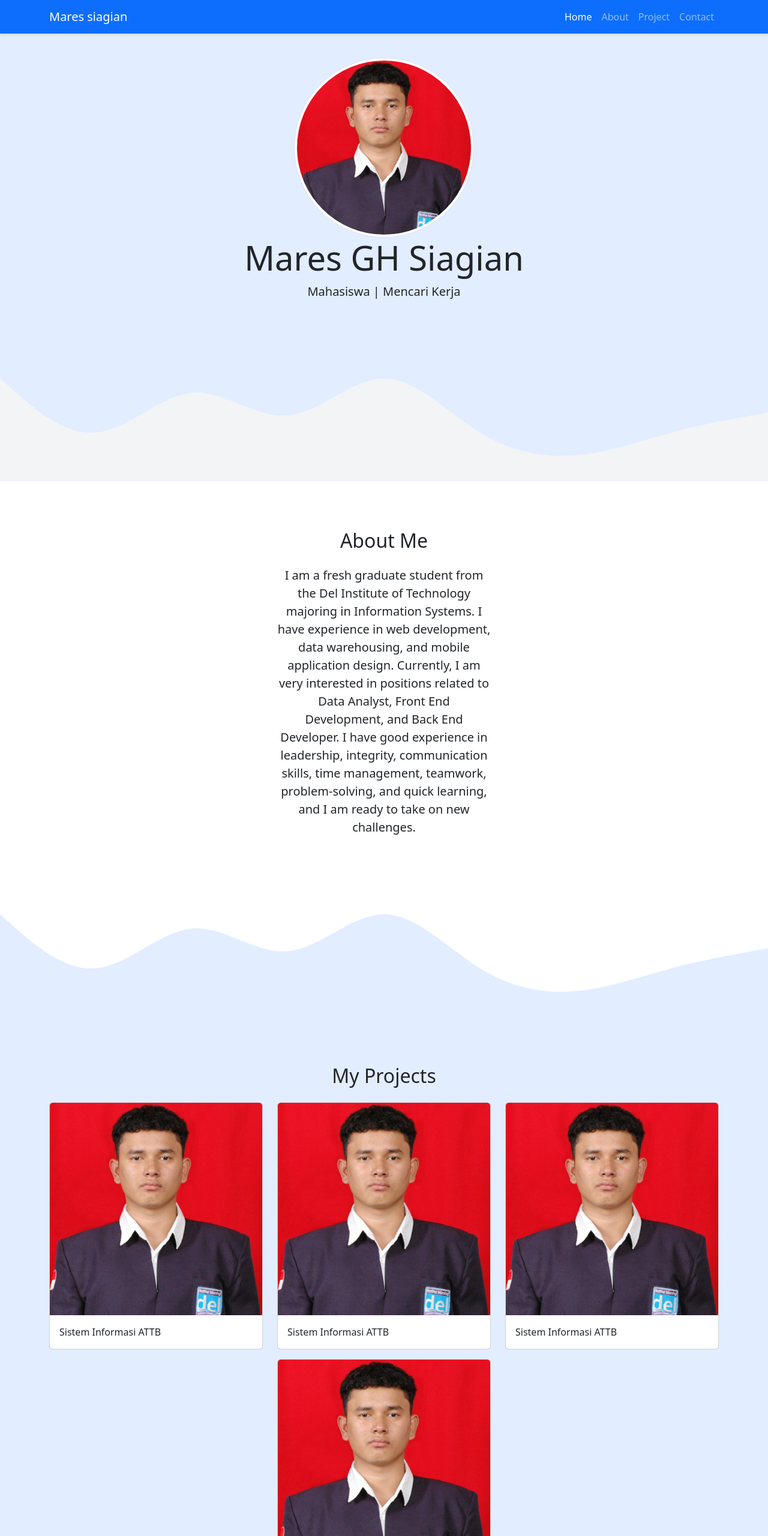
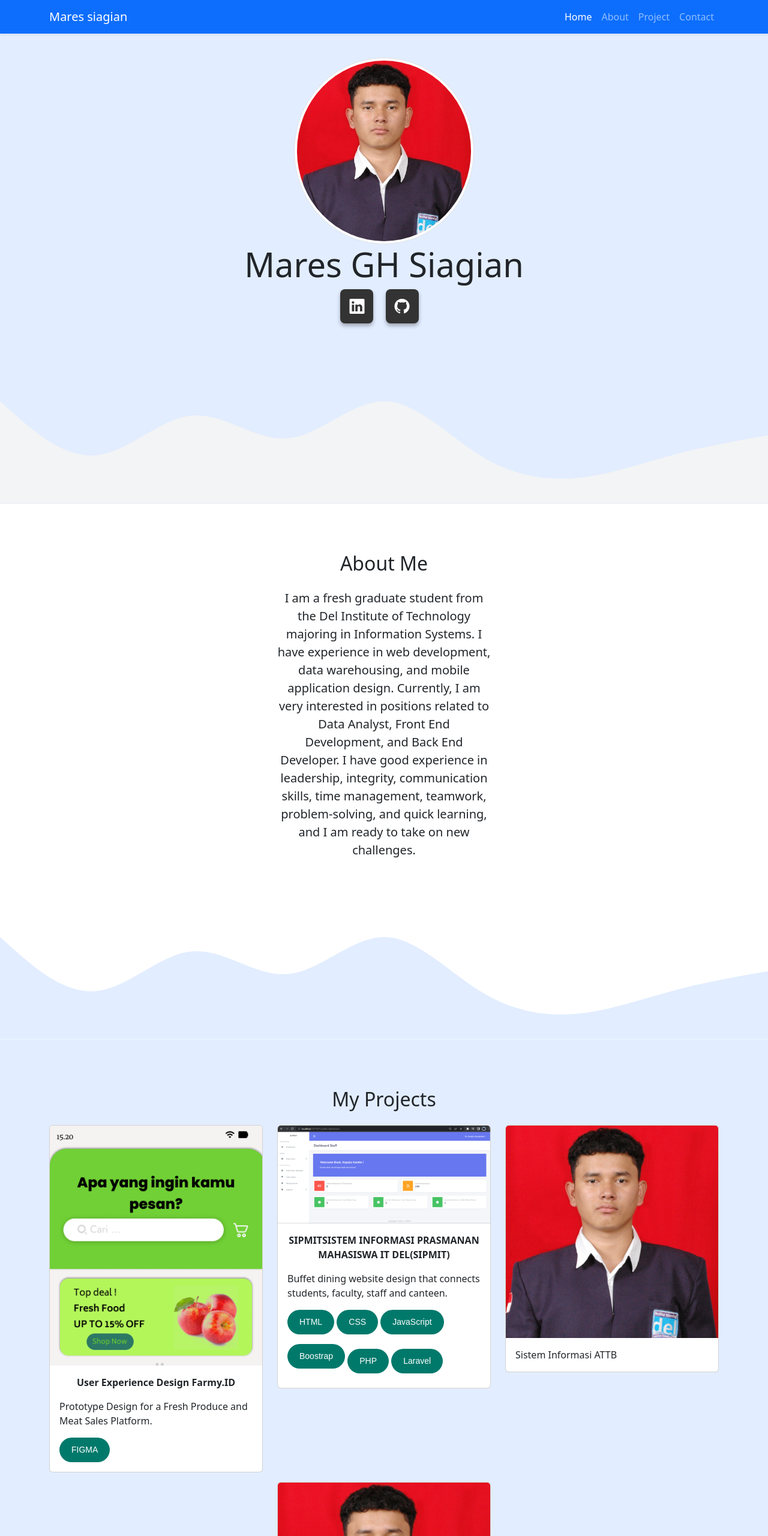
Before and after one commit to MaresGHSiagian/MaresGHSiagian.github.io, a plain HTML site: page index.html in a window 1280 px wide. Shown: the top 2560 px of the page at 60% size. Drawn offline with nearby package versions, Linux system fonts and the light colour scheme.

Commit message:
memperbaiki cssnya

```diff
--- a/index.html
+++ b/index.html
@@ -41,11 +41,18 @@
     </nav>
     <!-- Ahkir nvbar -->
     <!-- jumbotron -->
-    <div class="jumbotron text-center">
-      <img src="img/Mares.JPG" alt="Mares Siagian" width="300" class="rounded-circle img-thumbnail" />
-      <h1 class="display-4">Mares GH Siagian</h1>
-      <p class="lead">Mahasiswa | Mencari Kerja</p>
-      <svg xmlns="http://www.w3.org/2000/svg" viewBox="0 0 1440 320">
+    <div class="jumbotron text-center hidden">
+      <img src="img/Portofolio.jpg" alt="Mares Siagian" width="300" class="rounded-circle img-thumbnail hidden" />
+      <h1 class="display-4 hidden">Mares GH Siagian</h1>
+      <p class="lead hidden">
+        <a href="https://www.linkedin.com/in/mares-siagian30" target="_blank" class="bi bi-linkedin">
+          <i class="fab fa-linkedin"></i>
+        </a>
+        <a href="https://github.com/MaresGHSiagian" target="_blank" class="bi bi-github">
+          <i class="fab fa-github"></i>
+        </a>
+      </p>
+      <svg xmlns="http://www.w3.org/2000/svg" viewBox="0 0 1440 320" class="hidden">
         <path
           fill="#f3f4f5"
           fill-opacity="1"
@@ -90,17 +97,28 @@
         <div class="row justify-content-center">
           <div class="col-md-4 mb-3">
             <div class="card">
-              <img src="img/Mares.jpg" class="card-img-top" alt="projects1" />
+              <div class="card-img-container" style="height: 400px; overflow-y: scroll">
+                <img src="img/Static.png" class="card-img-top" alt="projects1" style="width: 100%" />
+              </div>
               <div class="card-body">
-                <p class="card-text">Sistem Informasi ATTB</p>
+                <p class="card-text text-center fw-bold">User Experience Design Farmy.ID</p>
+                <p class="card-text">Prototype Design for a Fresh Produce and Meat Sales Platform.</p>
+                <a href="https://www.figma.com/design/TKaqy0DKtabvnObVe4ohE9/Project-UI%2FUX?node-id=5-3609&t=2eKlcCAg4VphUmEk-0" class="btn custom-button">FIGMA</a>
               </div>
             </div>
           </div>
           <div class="col-md-4 mb-3">
             <div class="card">
-              <img src="img/Mares.jpg" class="card-img-top" alt="projects2" />
+              <img src="img/SIPEMA.png" class="card-img-top" alt="projects2" />
               <div class="card-body">
-                <p class="card-text">Sistem Informasi ATTB</p>
+                <p class="card-text text-center fw-bold">SIPMITSISTEM INFORMASI PRASMANAN MAHASISWA IT DEL(SIPMIT)</p>
+                <p class="card-text">Buffet dining website design that connects students, faculty, staff and canteen.</p>
+                <button type="button" class="btn btn-primary mb-3">HTML</button>
+                <button type="button" class="btn btn-primary mb-3">CSS</button>
+                <button type="button" class="btn btn-primary mb-3">JavaScript</button>
+                <button type="button" class="btn btn-primary mb-3">Boostrap</button>
+                <button type="button" class="btn btn-primary">PHP</button>
+                <button type="button" class="btn btn-primary">Laravel</button>
               </div>
             </div>
           </div>
--- a/style.css
+++ b/style.css
@@ -25,3 +25,65 @@ section {
     opacity: 1;
   }
 }
+
+.custom-button {
+  background-color: #00796b; /* Blue background */
+  color: white; /* White text */
+  padding: 10px 20px; /* Padding for height and width */
+  border-radius: 25px; /* Fully rounded corners */
+  font-size: 14px; /* Font size */
+  text-align: center; /* Center the text */
+  border: none; /* Remove default button border */
+  outline: none; /* Remove outline on focus */
+  font-family: Arial, sans-serif; /* Set the font */
+  cursor: pointer; /* Change cursor to pointer on hover */
+  display: inline-block; /* Keep it inline */
+}
+
+.custom-button:hover {
+  background-color: #0097a7; /* Slightly darker blue on hover */
+}
+
+.custom-button:active {
+  background-color: #00796b; /* Even darker blue when clicked */
+}
+
+.btn-primary {
+  background-color: #00796b; /* Blue background */
+  color: white; /* White text */
+  padding: 10px 20px; /* Padding for height and width */
+  border-radius: 25px; /* Fully rounded corners */
+  font-size: 14px; /* Font size */
+  text-align: center; /* Center the text */
+  border: none; /* Remove default button border */
+  outline: none; /* Remove outline on focus */
+  font-family: Arial, sans-serif; /* Set the font */
+  cursor: pointer; /* Change cursor to pointer on hover */
+  display: inline-block; /* Keep it inline */
+}
+
+.bi {
+  color: white; /* Icon color */
+  font-size: 25px; /* Icon size */
+  margin-right: 15px; /* Space between icons */
+  padding: 10px 15px; /* Padding inside the rectangle */
+  border-radius: 8px; /* Slightly rounded corners */
+  transition: all 0.3s ease; /* Smooth transition for all properties */
+  text-decoration: none; /* Remove underline */
+  background-color: #333; /* Default background color */
+  display: inline-block; /* Ensure padding and border-radius apply correctly */
+  box-shadow: 0px 4px 6px rgba(0, 0, 0, 0.3); /* Add a subtle shadow */
+}
+
+.bi:hover {
+  transform: scale(1.1); /* Slightly enlarge icon on hover */
+  box-shadow: 0px 6px 8px rgba(0, 0, 0, 0.4); /* Intensify the shadow on hover */
+}
+
+.bi-linkedin {
+  background-color: #333; /* LinkedIn blue background */
+}
+
+.bi-github {
+  background-color: #333; /* GitHub black background */
+}
```
Also changed, not shown: img/Baru.png (added), img/Portofolio.jpg (added), img/SIPEMA.png (added), img/Static.png (added), img/figma.png (added).
